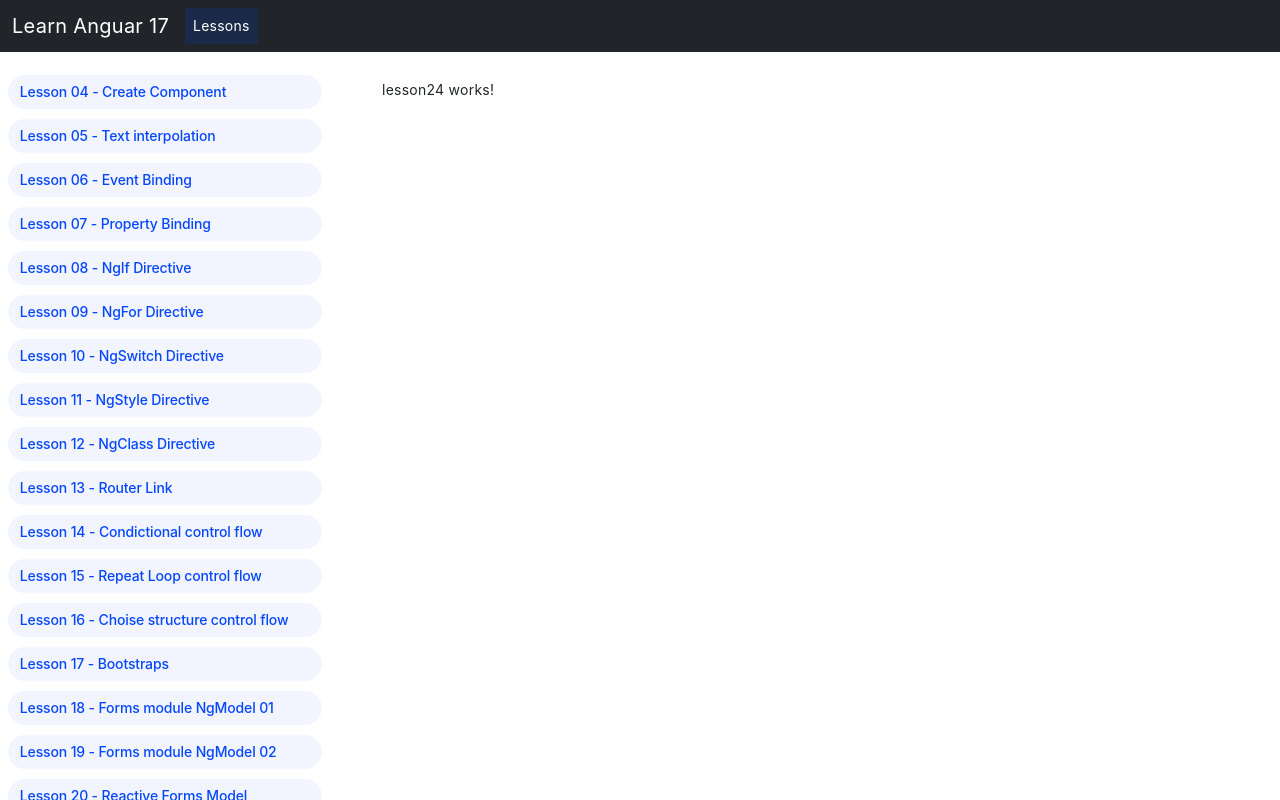
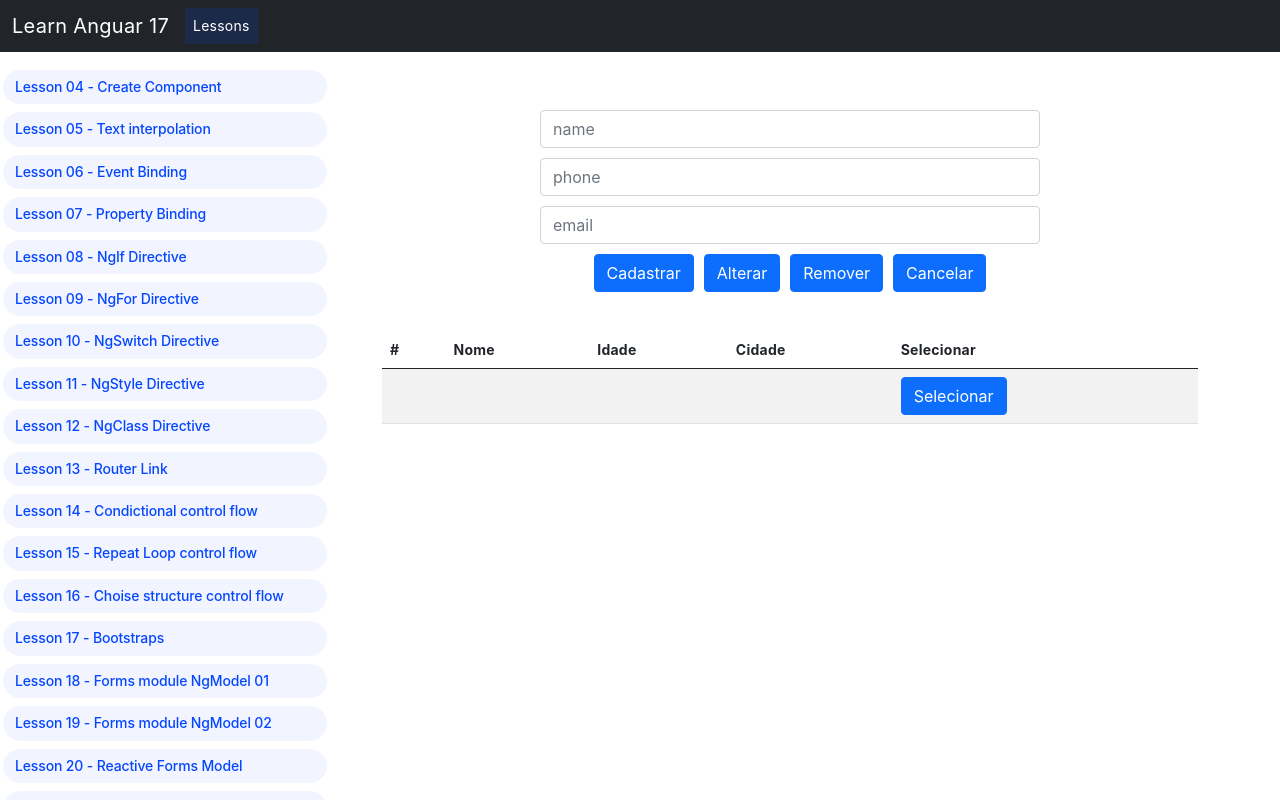
Before and after one commit to xanddybr/devtools-manual, an Angular app: page /lesson24 in a window 1280 px wide. Built offline with nearby package versions, Linux system fonts and the light colour scheme.

Commit message:
add menu navbar scrolling in left c

```diff
--- a/src/app/app.component.html
+++ b/src/app/app.component.html
@@ -24,7 +24,7 @@
 
     <div class="row align-items-start">
       <div class="sidenav col">
-        <div *ngFor="let item of myitem" style="padding: 0.3rem;">
+        <div *ngFor="let item of myitem" class="mb-2">
           <a class="pill text-align: left;" target="_self" routerLink="{{item.link}}" routerLinkActive="active">{{ item.title }} - {{ item.subtitle }}</a>
         </div>
         <br><br><br><br>
--- a/src/app/lesson18/lesson18.component.html
+++ b/src/app/lesson18/lesson18.component.html
@@ -1,5 +1,5 @@
 <h1>{{ name }}</h1>
-<input type="text" [(ngModel)]="name" class="form-control" placeholder="type a text... here">
+<input type="text" [(ngModel)]="name" class="form-control" placeholder="type a text... here" style="width:fit-content;">
 <br>
 
 <textarea style="width: 700px; height: 400px;" disabled>
--- a/src/app/lesson19/lesson19.component.html
+++ b/src/app/lesson19/lesson19.component.html
@@ -2,8 +2,8 @@
 <h1>{{ phone }}</h1>
 
 <form>
-    <input type="text" name="name" [(ngModel)]="name" class="form-control" placeholder="type a text... here"><br>
-    <input type="text" name="phone" [(ngModel)]="phone" class="form-control" placeholder="type a phone... here">
+    <input type="text" name="name" [(ngModel)]="name" class="form-control" placeholder="type a text... here" style="width:fit-content;"><br>
+    <input type="text" name="phone" [(ngModel)]="phone" class="form-control" placeholder="type a phone... here" style="width:fit-content;">
 </form>
 
 <br>
@@ -29,7 +29,7 @@ imports: [FormsModule],
 <h1>{ { name } }</h1>
 <h1>{ { phone } }</h1>
 
-<input type="text" name="name" [(ngModel)]="name" class="form-control" placeholder="type a name... here">
+<input type="text" name="name" [(ngModel)]="name" class="form-control" placeholder="type a name... here" >
 <input type="text" name="phone" [(ngModel)]="phone" class="form-control" placeholder="type a phone... here">
 
 
--- a/src/app/lesson20/lesson20.component.html
+++ b/src/app/lesson20/lesson20.component.html
@@ -2,8 +2,30 @@
 <p>{{form1.value.phone}}</p>
 
 <form [formGroup]="form1">
-    <input type="text" class="form-control" formControlName="name" style="width: 200px;">
+    <input type="text" class="form-control" formControlName="name" style="width:fit-content;">
     <br>
-    <input type="text" class="form-control" formControlName="phone" style="width: 200px;">
+    <input type="text" class="form-control" formControlName="phone" style="width:fit-content;">
     <br>
 </form>
+
+<textarea style="width: 700px; height: 400px;" disabled>
+
+  For create fromGroupReact type follow as exemple bellow.
+
+Exemple:
+
+import { FormControl, FormGroup, ReactiveFormsModule }
+
+form1 = new FormGroup({
+  name: new FormControl(''),
+  phone: new FormControl('')
+})
+
+<form [formGroup]="form1">
+  <input type="text" class="form-control" formControlName="name">
+  <br>
+  <input type="text" class="form-control" formControlName="phone">
+  <br>
+</form>
+
+</textarea>
--- a/src/app/lesson20/lesson20.component.ts
+++ b/src/app/lesson20/lesson20.component.ts
@@ -15,9 +15,4 @@ export class Lesson20Component {
     phone: new FormControl('')
   })
 
-  limpar():void {
-    this.form1.reset()
-  }
-
-
 }
--- a/src/app/lesson24/lesson24.component.html
+++ b/src/app/lesson24/lesson24.component.html
@@ -1 +1,36 @@
-<p>lesson24 works!</p>
+<P>{{form01.value.name}}</P>
+<P>{{form01.value.phone}}</P>
+<P>{{form01.value.email}}</P>
+
+<form [formGroup]="form01">
+    <input type="text"   formControlName="name"    placeholder="name"    class="form-control">
+    <input type="text"   formControlName="phone"   placeholder="phone"   class="form-control">
+    <input type="text"   formControlName="email"   placeholder="email"   class="form-control">
+
+    <input type="button" value="Cadastrar" class="btn btn-primary">
+    <input type="button" value="Alterar"   class="btn btn-primary">
+    <input type="button" value="Remover"   class="btn btn-primary">
+    <input type="button" value="Cancelar"  class="btn btn-primary">
+</form>
+
+<table class="table table-striped">
+    <thead>
+        <tr>
+            <th>#</th>
+            <th>Nome</th>
+            <th>Idade</th>
+            <th>Cidade</th>
+            <th>Selecionar</th>
+        </tr>
+    </thead>
+
+    <tbody>
+        <tr>
+            <td></td>
+            <td></td>
+            <td></td>
+            <td></td>
+            <td><button class="btn btn-primary">Selecionar</button></td>
+        </tr>
+    </tbody>
+</table>
--- a/src/app/lesson24/lesson24.component.scss
+++ b/src/app/lesson24/lesson24.component.scss
@@ -0,0 +1,14 @@
+form{
+    width: 500px;
+    margin: 30px auto;
+    text-align: center;
+}
+
+input{
+    margin-bottom: 10px;
+}
+
+input[type="button"]{
+    margin-left: 5px;
+    margin-right: 5px;
+}
--- a/src/app/lesson24/lesson24.component.ts
+++ b/src/app/lesson24/lesson24.component.ts
@@ -1,12 +1,18 @@
 import { Component } from '@angular/core';
+import { FormControl, FormGroup, ReactiveFormsModule } from '@angular/forms';
 
 @Component({
   selector: 'app-lesson24',
   standalone: true,
-  imports: [],
+  imports: [ReactiveFormsModule],
   templateUrl: './lesson24.component.html',
   styleUrl: './lesson24.component.scss'
 })
 export class Lesson24Component {
 
+  form01 = new FormGroup ({
+    name: new FormControl(''),
+    phone: new FormControl(''),
+    email: new FormControl('')
+  })
 }
```
